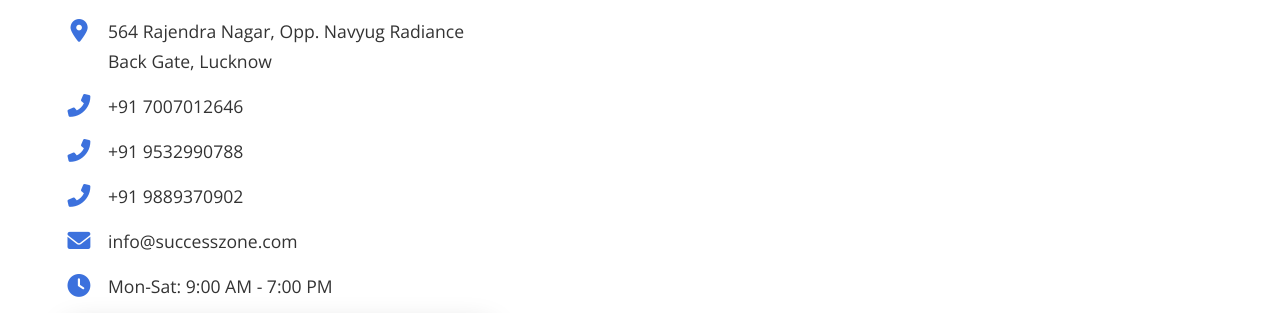
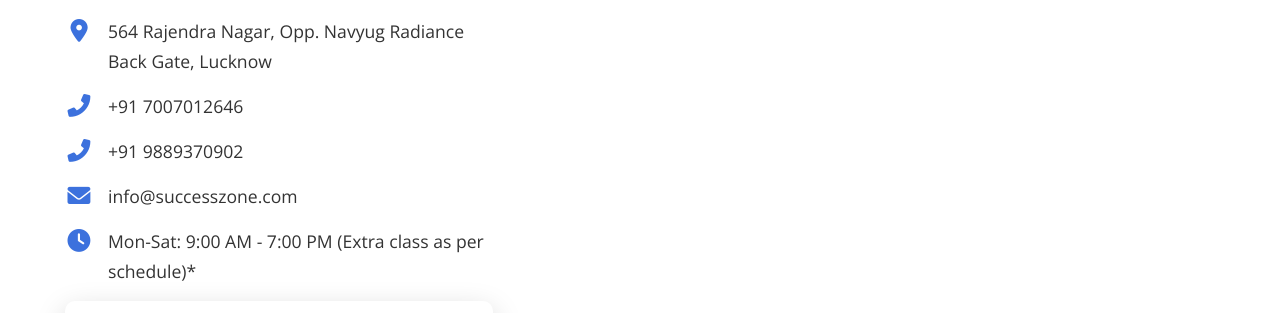
Before and after one commit to atharvix/Success-Zone, a plain HTML site: page index.html in a window 1280 px wide. Shown: the part 8260-8573 px from the top of the page. Drawn offline with nearby package versions, Linux system fonts and the light colour scheme; grey boxes are pictures that could not be loaded.

Commit message:
index.html

```diff
--- a/index.html
+++ b/index.html
@@ -240,10 +240,9 @@
                     <h3>Success Zone Coaching</h3>
                     <p><i class="fas fa-map-marker-alt"></i> 564 Rajendra Nagar, Opp. Navyug Radiance Back Gate, Lucknow</p>
                     <p><i class="fas fa-phone-alt"></i> <a href="tel:+917007012646">+91 7007012646</a></p>
-                    <p><i class="fas fa-phone-alt"></i> <a href="tel:+919532990788">+91 9532990788</a></p>
                     <p><i class="fas fa-phone-alt"></i> <a href="tel:+919889370902">+91 9889370902</a></p>
                     <p><i class="fas fa-envelope"></i> <a href="mailto:info@successzone.com">info@successzone.com</a></p>
-                    <p><i class="fas fa-clock"></i> Mon-Sat: 9:00 AM - 7:00 PM</p>
+                    <p><i class="fas fa-clock"></i> Mon-Sat: 9:00 AM - 7:00 PM (Extra class as per schedule)*</p>
                 <div class="contact-map">
                     <iframe src="https://www.google.com/maps/embed?pb=!1m18!1m12!1m3!1d3420.919556846755!2d80.91506577526907!3d26.840542876690247!2m3!1f0!2f0!3f0!3m2!1i1024!2i768!4f13.1!3m3!1m2!1s0x399bfdc9795862c3%3A0x34247bab7bcd9060!2sSuccess%20Zone!5e1!3m2!1sen!2sin!4v1751129396016!5m2!1sen!2sin" width="100%" height="350" style="border:0;" allowfullscreen="" loading="lazy" referrerpolicy="no-referrer-when-downgrade"></iframe>
                 </div>
```
